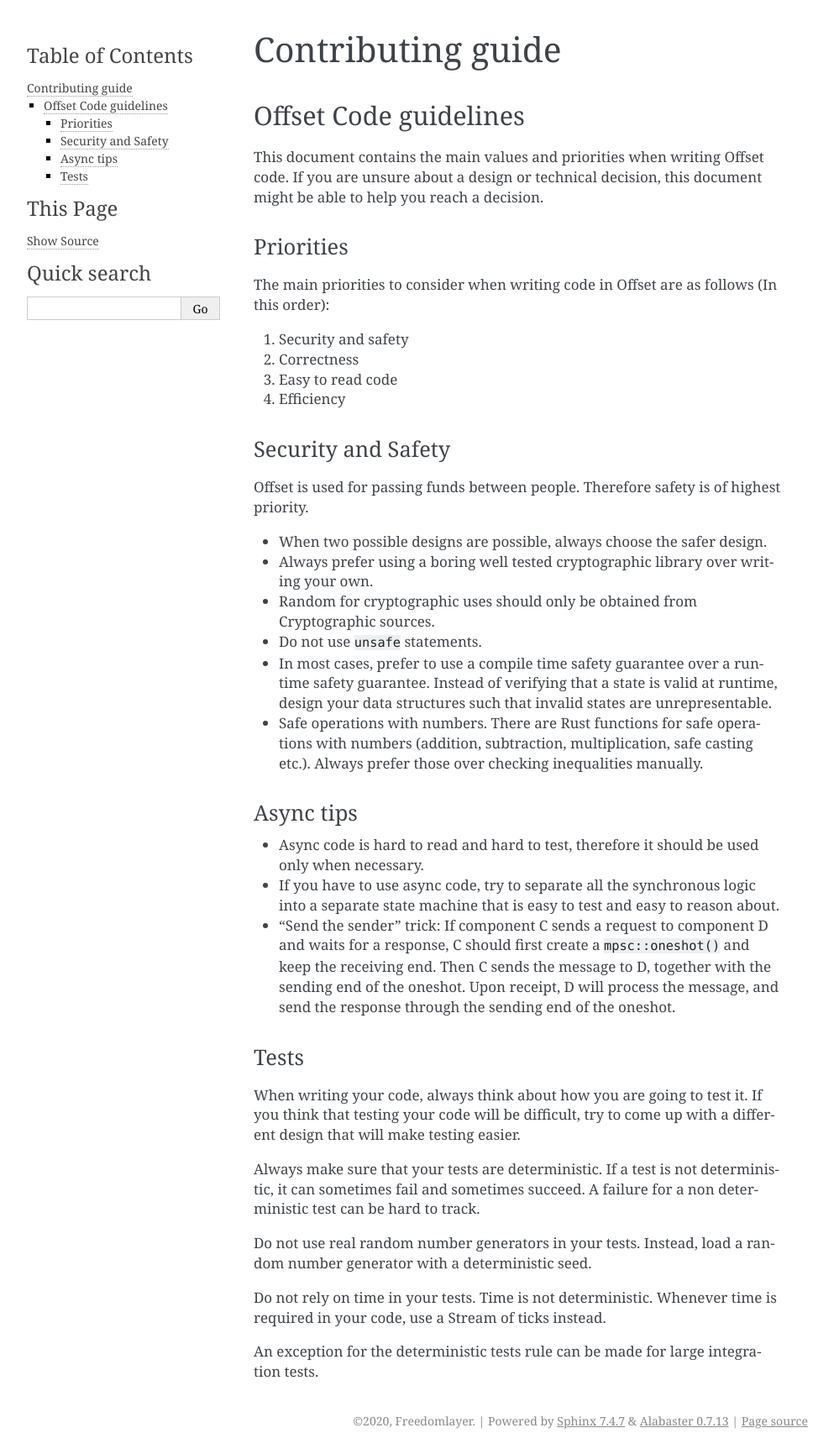
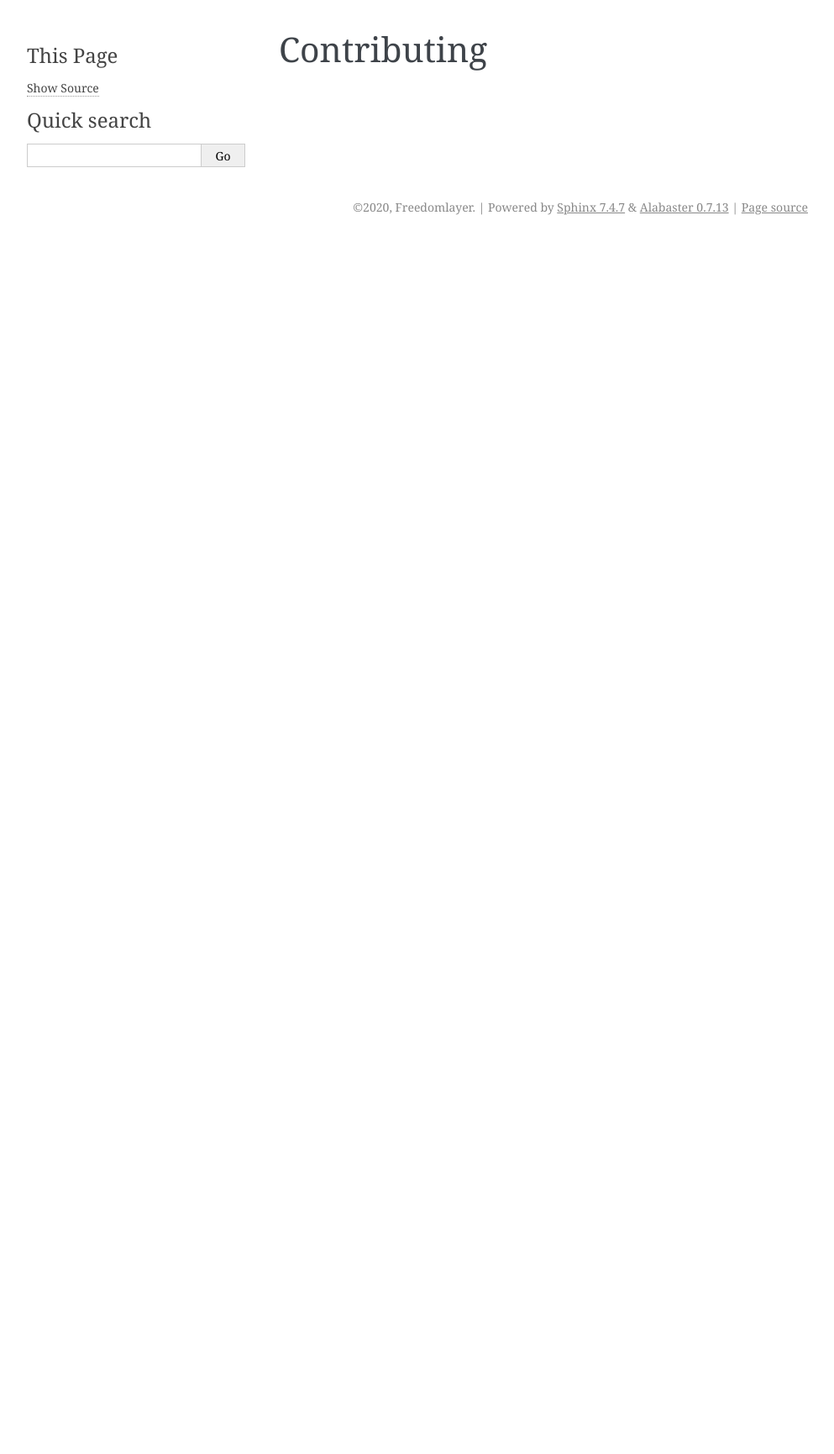
Before and after one commit to freedomlayer/offset_docs, a Sphinx documentation site: the page built from doc/docs/source/contributing.rst, in a window 1280 px wide. Shown: the whole page at 84% size, without its empty margins (148-1141 px from the left). Built offline with Sphinx 7.4.7, drawn with Linux system fonts in a browser that asks for light colours; pages that are not in the unit, such as notebooks, are missing from menus; after the commit the page ends 900 px from its top, so only the background shows below that.

Commit message:
Reorganized docs and table of contents

```diff
--- /dev/null
+++ b/doc/docs/source/about.rst
@@ -0,0 +1,4 @@
+About
+=====
+
+TODO
--- /dev/null
+++ b/doc/docs/source/advanced_usage.rst
@@ -0,0 +1,2 @@
+Advanced Usage
+==============
--- /dev/null
+++ b/doc/docs/source/app_manual.rst
@@ -0,0 +1,4 @@
+Offset App
+==========
+
+TODO
--- a/doc/docs/source/conf.py
+++ b/doc/docs/source/conf.py
@@ -47,7 +47,7 @@
 html_theme = 'alabaster'
 
 html_theme_options = {
-        'sidebar_width': '250px',
+        'sidebar_width': '280px',
 }
 
 # Add any paths that contain custom static files (such as style sheets) here,
--- a/doc/docs/source/contributing.rst
+++ b/doc/docs/source/contributing.rst
@@ -1,77 +1,2 @@
-Contributing guide
-==================
-
-Offset Code guidelines
-----------------------
-
-This document contains the main values and priorities when writing
-Offset code. If you are unsure about a design or technical decision,
-this document might be able to help you reach a decision.
-
-Priorities
-~~~~~~~~~~
-
-The main priorities to consider when writing code in Offset are as
-follows (In this order):
-
-1. Security and safety
-2. Correctness
-3. Easy to read code
-4. Efficiency
-
-Security and Safety
-~~~~~~~~~~~~~~~~~~~
-
-Offset is used for passing funds between people. Therefore safety is of
-highest priority.
-
--  When two possible designs are possible, always choose the safer
-   design.
--  Always prefer using a boring well tested cryptographic library over
-   writing your own.
--  Random for cryptographic uses should only be obtained from
-   Cryptographic sources.
--  Do not use ``unsafe`` statements.
--  In most cases, prefer to use a compile time safety guarantee over a
-   runtime safety guarantee. Instead of verifying that a state is valid
-   at runtime, design your data structures such that invalid states are
-   unrepresentable.
--  Safe operations with numbers. There are Rust functions for safe
-   operations with numbers (addition, subtraction, multiplication, safe
-   casting etc.). Always prefer those over checking inequalities
-   manually.
-
-Async tips
-~~~~~~~~~~
-
--  Async code is hard to read and hard to test, therefore it should be
-   used only when necessary.
--  If you have to use async code, try to separate all the synchronous
-   logic into a separate state machine that is easy to test and easy to
-   reason about.
--  "Send the sender" trick: If component C sends a request to component
-   D and waits for a response, C should first create a
-   ``mpsc::oneshot()`` and keep the receiving end. Then C sends the
-   message to D, together with the sending end of the oneshot. Upon
-   receipt, D will process the message, and send the response through
-   the sending end of the oneshot.
-
-Tests
-~~~~~
-
-When writing your code, always think about how you are going to test it.
-If you think that testing your code will be difficult, try to come up
-with a different design that will make testing easier.
-
-Always make sure that your tests are deterministic. If a test is not
-deterministic, it can sometimes fail and sometimes succeed. A failure
-for a non deterministic test can be hard to track.
-
-Do not use real random number generators in your tests. Instead, load a
-random number generator with a deterministic seed.
-
-Do not rely on time in your tests. Time is not deterministic. Whenever
-time is required in your code, use a Stream of ticks instead.
-
-An exception for the deterministic tests rule can be made for large
-integration tests.
+Contributing
+============
--- /dev/null
+++ b/doc/docs/source/privacy.rst
@@ -0,0 +1,4 @@
+Privacy
+=======
+
+TODO
--- /dev/null
+++ b/doc/docs/source/protocol.rst
@@ -0,0 +1,4 @@
+The Offset Protocol
+===================
+
+TODO
```
Also changed, not shown: doc/docs/source/index.rst (+22 -6 lines), 9 other files.
